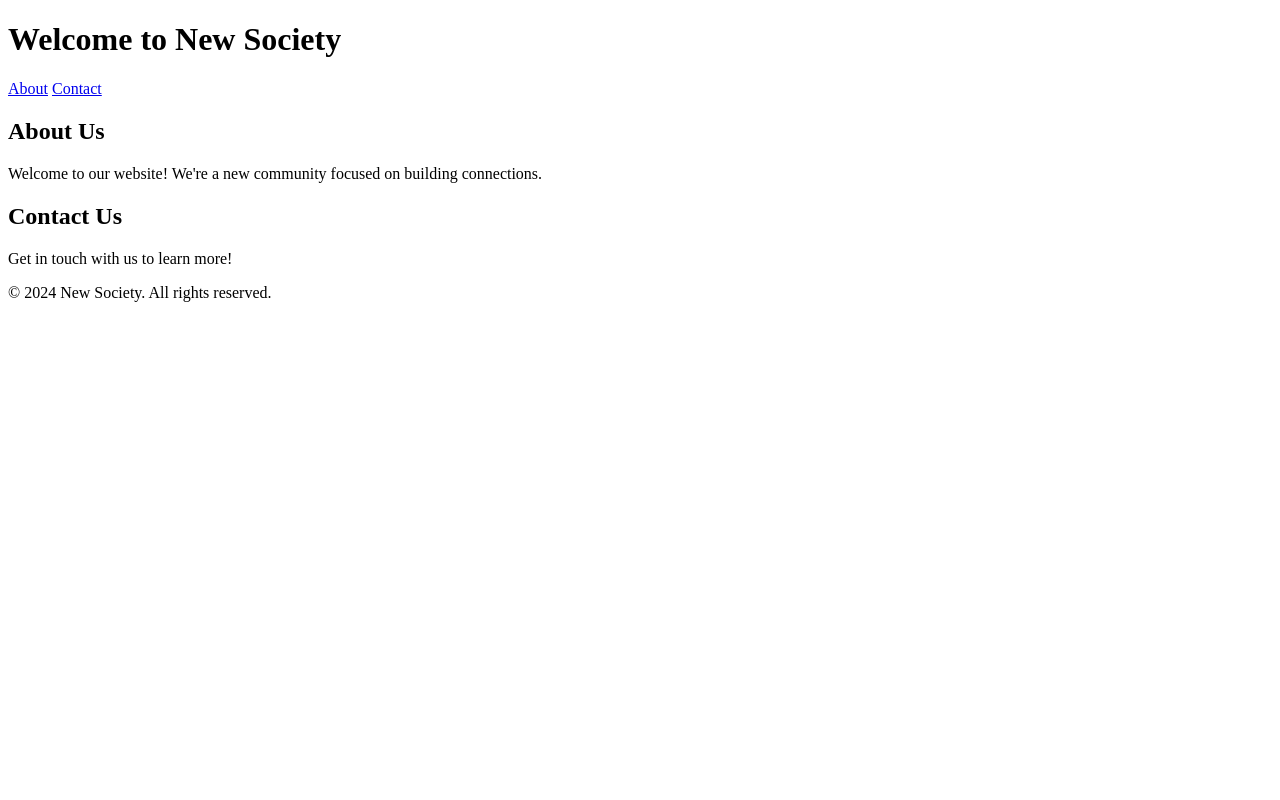
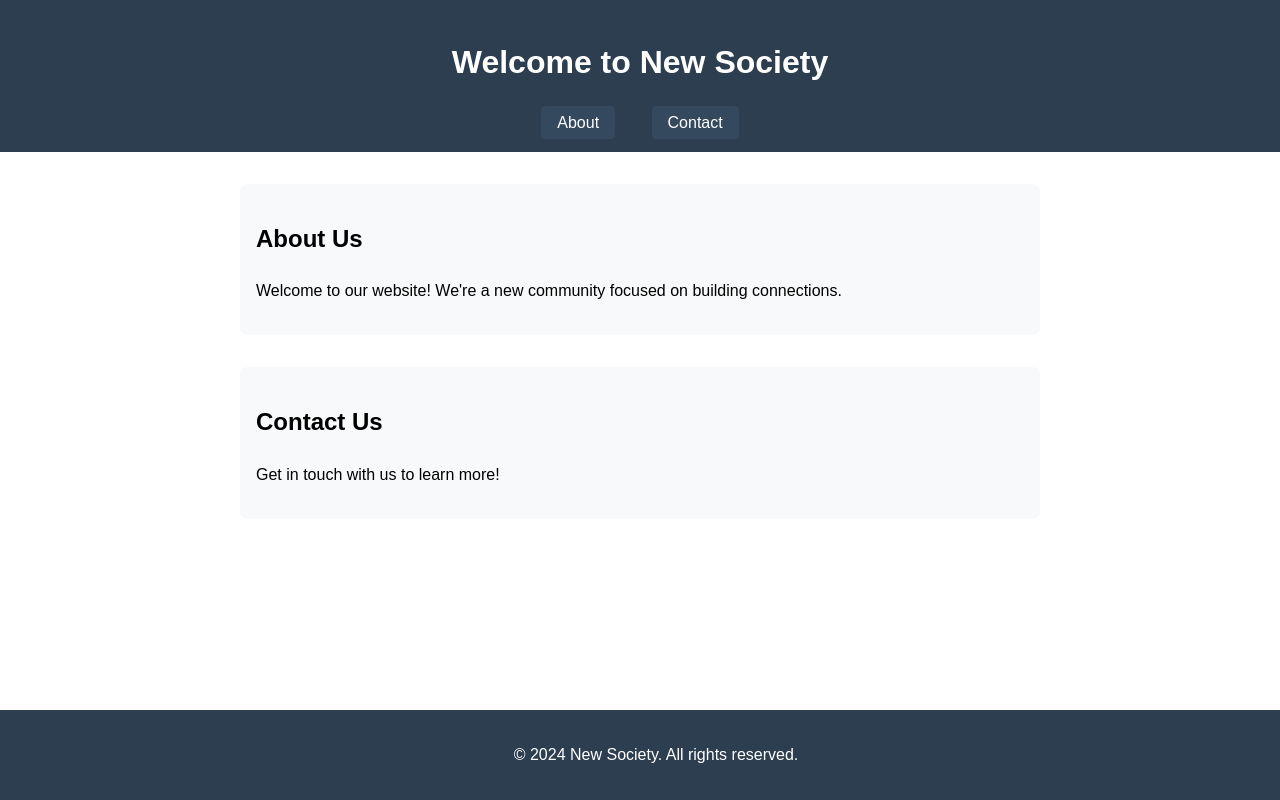
Before and after one commit to Edouardtriet/new-society-test, a plain HTML site: page index.html in a window 1280 px wide. Drawn offline with Linux system fonts and the light colour scheme.

Commit message:
Add CSS styling to the page

```diff
--- a/index.html
+++ b/index.html
@@ -4,6 +4,54 @@
     <meta charset="UTF-8">
     <meta name="viewport" content="width=device-width, initial-scale=1.0">
     <title>Welcome to New Society</title>
+    <style>
+        body {
+            font-family: Arial, sans-serif;
+            margin: 0;
+            padding: 0;
+            line-height: 1.6;
+        }
+        header {
+            background-color: #2c3e50;
+            color: white;
+            padding: 1rem;
+            text-align: center;
+        }
+        nav {
+            margin-top: 1rem;
+        }
+        nav a {
+            color: white;
+            text-decoration: none;
+            margin: 0 1rem;
+            padding: 0.5rem 1rem;
+            border-radius: 4px;
+            background-color: #34495e;
+        }
+        nav a:hover {
+            background-color: #455d7a;
+        }
+        main {
+            max-width: 800px;
+            margin: 2rem auto;
+            padding: 0 1rem;
+        }
+        section {
+            margin-bottom: 2rem;
+            padding: 1rem;
+            background-color: #f8f9fa;
+            border-radius: 8px;
+        }
+        footer {
+            background-color: #2c3e50;
+            color: white;
+            text-align: center;
+            padding: 1rem;
+            position: fixed;
+            bottom: 0;
+            width: 100%;
+        }
+    </style>
 </head>
 <body>
     <header>
```
